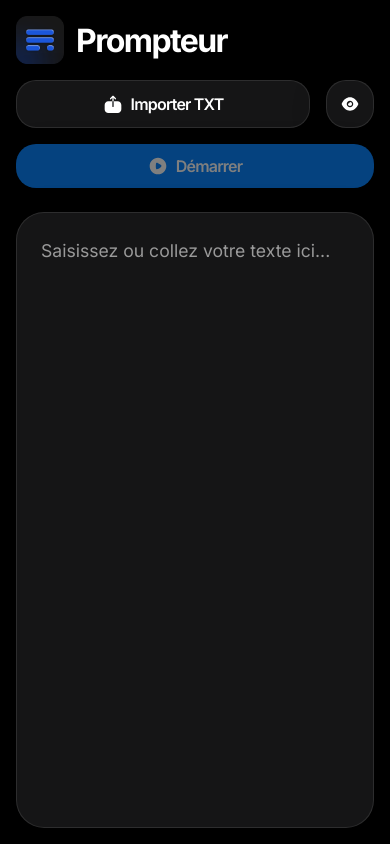
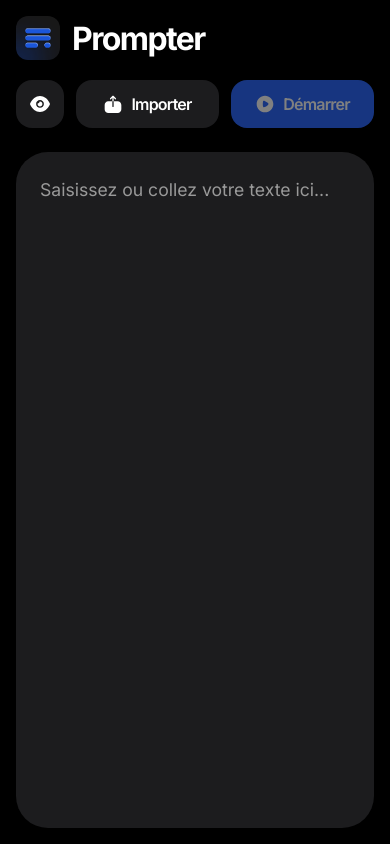
Before and after one commit to botooooh/Prompter, a React (Vite) app: page / in a window 390 px wide. Built offline with nearby package versions, Linux system fonts and the light colour scheme.

Commit message:
style: Apply new UI design from Figma

```diff
--- a/src/App.jsx
+++ b/src/App.jsx
@@ -3,7 +3,7 @@
 import { Prompter } from './components/Prompter';
 import { ReloadPrompt } from './components/ReloadPrompt';
 import { useLocalStorage } from './hooks/useLocalStorage';
-import { Download } from 'lucide-react';
+
 
 function App() {
   const [text, setText] = useLocalStorage('prompteur-text', '');
--- a/src/components/Editor.css
+++ b/src/components/Editor.css
@@ -9,8 +9,9 @@
 
 .editor-header {
   display: flex;
-  justify-content: space-between;
-  align-items: center;
+  flex-direction: column;
+  align-items: flex-start;
+  gap: 20px;
   margin-bottom: 24px;
 }
 
@@ -27,26 +28,32 @@
 }
 
 .logo {
-  width: 48px;
-  height: 48px;
+  width: 44px;
+  height: 44px;
   object-fit: contain;
+  border-radius: 12px;
 }
 
 .editor-actions {
   display: flex;
-  gap: 16px;
+  gap: 12px;
+  width: 100%;
 }
 
 .import-btn, .start-btn {
   display: flex;
   align-items: center;
+  justify-content: center;
+  flex: 1;
   gap: 8px;
-  padding: 12px 24px;
+  padding: 12px;
   font-size: 1rem;
   font-weight: 600;
   border-radius: var(--border-radius-button);
+  background: var(--surface-color);
   cursor: pointer;
   transition: all 0.2s ease;
+  border: none;
 }
 
 .import-btn:hover, .start-btn:hover:not(:disabled) {
@@ -123,10 +130,12 @@
   justify-content: center;
   width: 48px;
   height: 48px;
+  flex-shrink: 0;
   border-radius: var(--border-radius-button);
+  background: var(--surface-color);
   cursor: pointer;
   transition: all 0.2s ease;
-  border: var(--glass-border);
+  border: none;
 }
 
 .theme-btn:hover {
@@ -134,28 +143,6 @@
 }
 
 @media (max-width: 768px) {
-  .editor-header {
-    flex-direction: column;
-    align-items: flex-start;
-    gap: 16px;
-  }
-
-  .editor-actions {
-    width: 100%;
-    flex-wrap: wrap;
-    justify-content: space-between;
-  }
-
-  .import-btn {
-    flex: 1;
-    justify-content: center;
-  }
-
-  .start-btn {
-    flex: 1;
-    justify-content: center;
-  }
-
   .editor-container {
     padding: 16px;
   }
--- a/src/components/Editor.jsx
+++ b/src/components/Editor.jsx
@@ -19,23 +19,20 @@
       <div className="editor-header">
         <div className="brand">
           <img src="/logo-arrondi.png" alt="Prompteur Logo" className="logo" />
-          <h1>Prompteur</h1>
+          <h1>Prompter</h1>
         </div>
         <div className="editor-actions">
-          {showInstallBtn && (
-            <button className="theme-btn glass-panel" onClick={onInstall} title="Installer l'application">
-              <Download size={20} />
-            </button>
-          )}
-          <label className="import-btn glass-panel">
+          <button className="theme-btn" onClick={toggleTheme} title="Basculer le thème">
+            {theme === 'dark' ? <ThemeLight size={24} /> : <ThemeDark size={24} />}
+          </button>
+
+          <label className="import-btn">
             <Upload size={20} />
-            Importer TXT
+            Importer
             <input type="file" accept=".txt" onChange={handleImport} hidden />
           </label>
-          <button className="theme-btn glass-panel" onClick={toggleTheme} title="Basculer le thème">
-            {theme === 'dark' ? <ThemeLight size={20} /> : <ThemeDark size={20} />}
-          </button>
-          <button className="start-btn glass-panel" onClick={onStart} disabled={!text.trim()}>
+
+          <button className="start-btn" onClick={onStart} disabled={!text.trim()}>
             <Play size={20} />
             Démarrer
           </button>
--- a/src/components/ReloadPrompt.css
+++ b/src/components/ReloadPrompt.css
@@ -22,18 +22,21 @@
 }
 
 .reload-prompt-title {
-  font-weight: 600;
-  font-size: 1.1rem;
+  font-weight: 700;
+  font-size: 0.9rem;
 }
 
 .reload-prompt-desc {
-  font-size: 0.9rem;
-  opacity: 0.8;
+  font-size: 0.75rem;
+  opacity: 0.7;
+  max-width: 200px;
 }
 
 .reload-prompt-actions {
   display: flex;
-  gap: 12px;
+  flex-direction: column;
+  gap: 8px;
+  min-width: 80px;
 }
 
 .reload-prompt-btn {
@@ -46,23 +49,23 @@
 }
 
 .reload-prompt-update {
-  background: var(--primary-color);
+  background: var(--accent-color);
   color: white;
 }
 
 .reload-prompt-update:hover {
-  filter: brightness(1.1);
+  background: var(--accent-hover);
   transform: translateY(-2px);
 }
 
 .reload-prompt-close {
-  background: transparent;
+  background: rgba(255, 255, 255, 0.1);
   color: var(--text-primary);
-  border: 1px solid rgba(128, 128, 128, 0.2);
+  border: 1px solid rgba(255, 255, 255, 0.15);
 }
 
 .reload-prompt-close:hover {
-  background: rgba(128, 128, 128, 0.1);
+  background: rgba(255, 255, 255, 0.15);
 }
 
 @keyframes slideUp {
--- a/src/components/ReloadPrompt.jsx
+++ b/src/components/ReloadPrompt.jsx
@@ -31,19 +31,19 @@
         <span className="reload-prompt-title">
           {offlineReady
             ? 'Prêt pour le mode hors-ligne'
-            : 'Nouvelle mise à jour disponible !'}
+            : 'Nouvelle mise à jour disponible'}
         </span>
         <span className="reload-prompt-desc">
           {offlineReady
             ? "L'application peut maintenant être utilisée sans internet."
-            : "Cliquez sur mettre à jour pour profiter des dernières nouveautés."}
+            : "Faites la mise à jour pour bénéficier des nouvelles fonctionnalités."}
         </span>
       </div>
 
       <div className="reload-prompt-actions">
         {needRefresh && (
           <button className="reload-prompt-btn reload-prompt-update" onClick={() => updateServiceWorker(true)}>
-            Mettre à jour
+            Faire
           </button>
         )}
         <button className="reload-prompt-btn reload-prompt-close" onClick={() => close()}>
--- a/src/index.css
+++ b/src/index.css
@@ -3,28 +3,28 @@
 :root {
   /* One UI Theme Variables - Light Mode */
   --bg-color: #ffffff;
-  --surface-color: rgba(255, 255, 255, 0.85);
-  --text-primary: #111111;
+  --surface-color: #f2f2f7;
+  --text-primary: #000000;
   --text-secondary: #666666;
-  --accent-color: #007aff;
-  --accent-hover: #0062cc;
-  --border-radius-card: 28px;
-  --border-radius-button: 20px;
-  --glass-blur: blur(20px);
-  --glass-border: 1px solid rgba(255, 255, 255, 0.3);
-  --shadow-soft: 0 8px 32px rgba(0, 0, 0, 0.05);
+  --accent-color: #2F6BFF;
+  --accent-hover: #1e55d6;
+  --border-radius-card: 32px;
+  --border-radius-button: 16px;
+  --glass-blur: blur(0px);
+  --glass-border: none;
+  --shadow-soft: none;
 }
 
 [data-theme='dark'] {
   /* One UI Theme Variables - Dark Mode (OLED Optimized) */
   --bg-color: #000000;
-  --surface-color: rgba(28, 28, 30, 0.75);
+  --surface-color: #1C1C1E;
   --text-primary: #ffffff;
   --text-secondary: #999999;
-  --accent-color: #0a84ff;
-  --accent-hover: #409cff;
-  --glass-border: 1px solid rgba(255, 255, 255, 0.1);
-  --shadow-soft: 0 8px 32px rgba(0, 0, 0, 0.4);
+  --accent-color: #2F6BFF;
+  --accent-hover: #1e55d6;
+  --glass-border: none;
+  --shadow-soft: none;
 }
 
 * {
```
